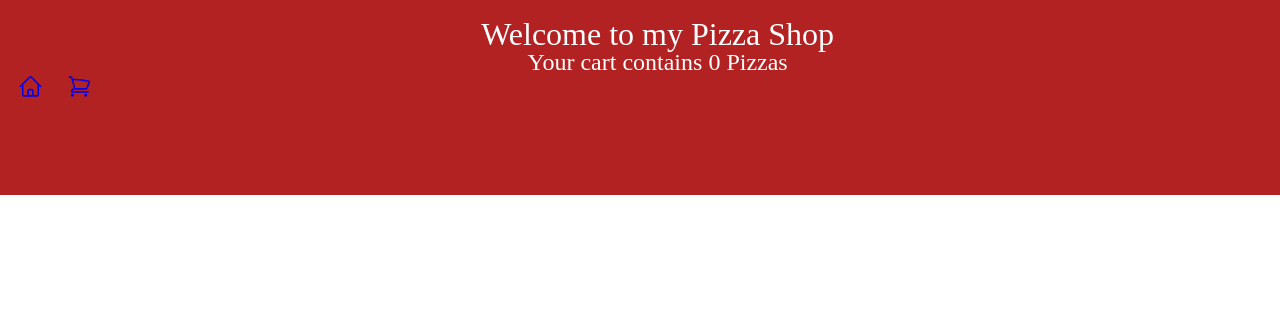
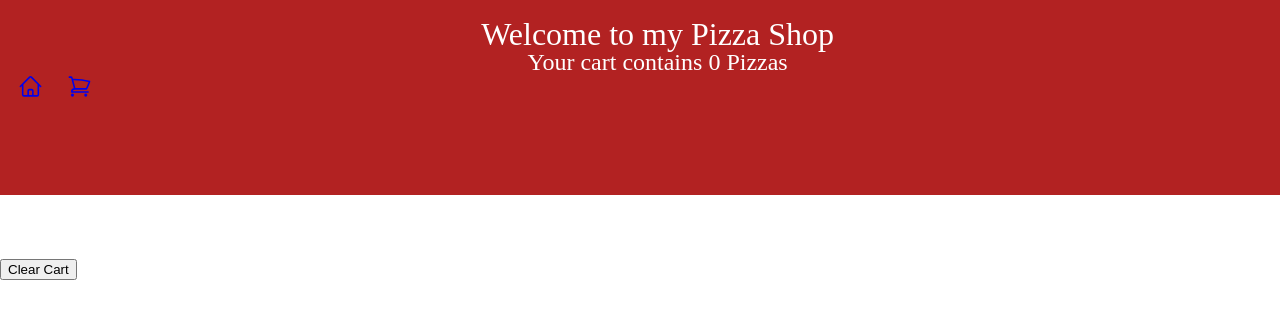
Before and after one commit to david-lafontant/pizza_shop, a React (Vite) app: page /cart in a window 1280 px wide. Shown: the top 318 px of the page. Built offline with nearby package versions, Linux system fonts and the light colour scheme.

Commit message:
Add "Clear Cart" button

```diff
--- a/src/contexts/cart/cart.jsx
+++ b/src/contexts/cart/cart.jsx
@@ -1,8 +1,10 @@
 import React from 'react';
-import { useSelector } from 'react-redux';
+import { useSelector, useDispatch } from 'react-redux';
 import CartData from '../../components/CartData/CartData';
+import { removeAllFromCart } from '../../features/home/homeSlice'
 
 const Cart = () => {
+  const dispatch = useDispatch();
   const cartPizzas = useSelector((store) => store.home.pizzaItems);
   const list = [];
 
@@ -32,6 +34,11 @@ const Cart = () => {
       {list.map(pizza => <CartData key={pizza.name} pizza={pizza} /> )}
 
       </div>
+      <div>
+        <button type="button" onClick={()=> dispatch(removeAllFromCart())}>
+          Clear Cart
+        </button>
+      </div>
     </section>);
 }
 
```
